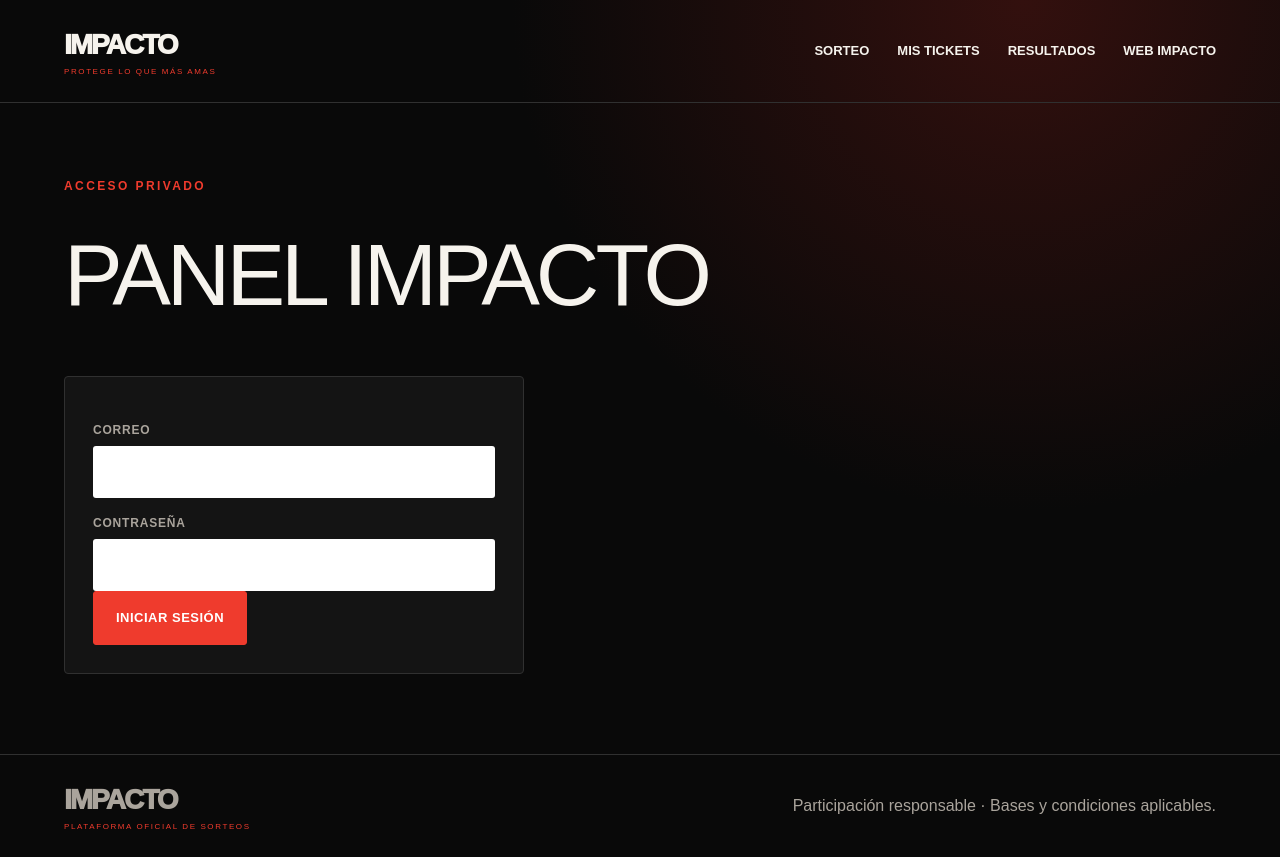
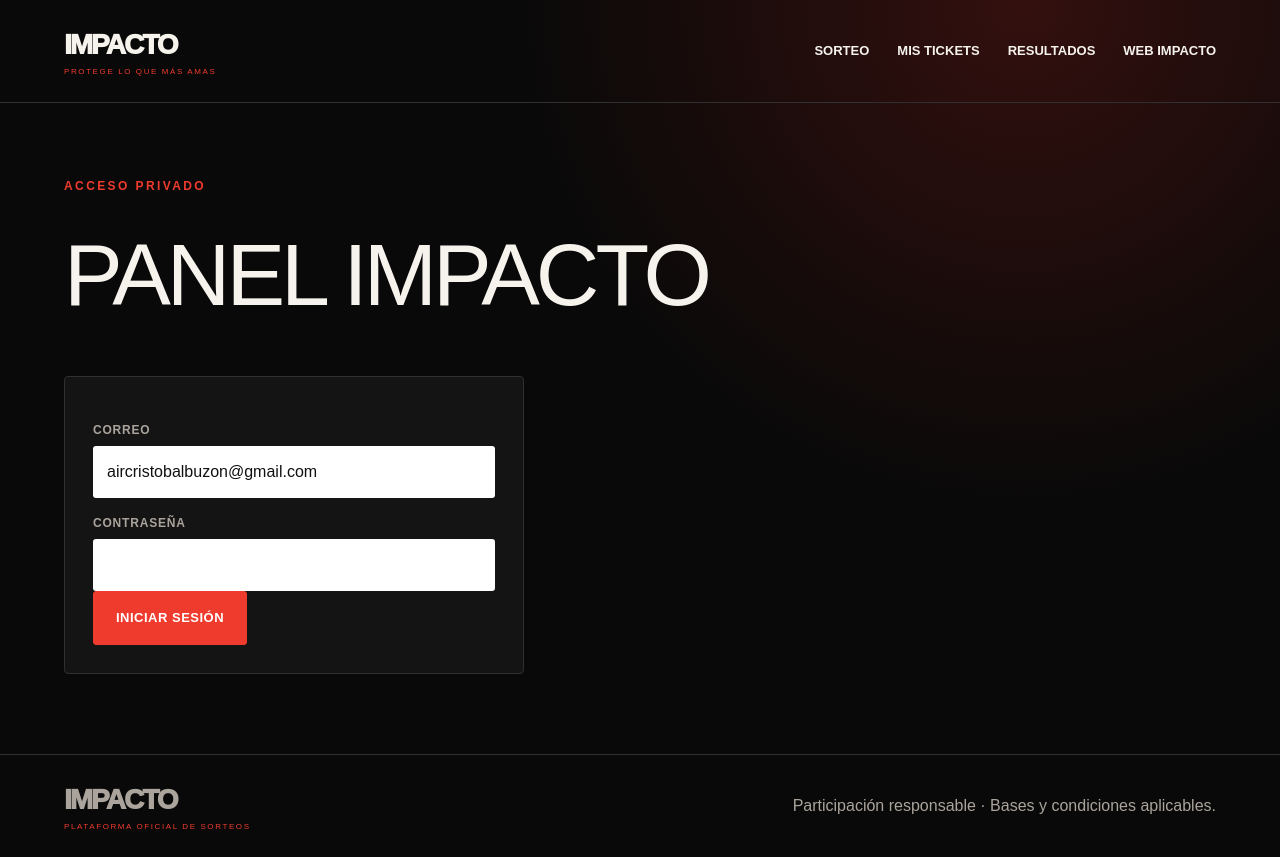
Before and after one commit to aircristobalbuzon-maker/impacto-sorteos, a Next.js app: page /acceso-admin in a window 1280 px wide. Built offline with nearby package versions, Linux system fonts and the light colour scheme.

Commit message:
fix: allow authenticated owner to enter admin panel

```diff
--- a/app/acceso-admin/page.tsx
+++ b/app/acceso-admin/page.tsx
@@ -1 +1,29 @@
-export default function Page(){return <main className="page"><span className="eyebrow">ACCESO PRIVADO</span><h1>PANEL IMPACTO</h1><form className="card" style={{maxWidth:460}} action="/api/auth/login" method="post"><label>Correo</label><input name="email" type="email" required/><label>Contraseña</label><input name="password" type="password" required/><button>INICIAR SESIÓN</button></form></main>}
+type Props = {
+  searchParams: Promise<{ error?: string; password?: string }>
+}
+
+export default async function Page({ searchParams }: Props) {
+  const params = await searchParams
+
+  return (
+    <main className="page">
+      <span className="eyebrow">ACCESO PRIVADO</span>
+      <h1>PANEL IMPACTO</h1>
+      <form className="card" style={{ maxWidth: 460 }} action="/api/auth/login" method="post">
+        {params.password === 'created' && (
+          <p role="status">Contraseña creada. Ingresa al panel con tus datos.</p>
+        )}
+        {params.error && (
+          <p role="alert" style={{ color: '#ff4d4f' }}>
+            No pudimos iniciar sesión. Revisa el correo y la contraseña.
+          </p>
+        )}
+        <label>Correo</label>
+        <input name="email" type="email" defaultValue="aircristobalbuzon@gmail.com" autoComplete="email" required />
+        <label>Contraseña</label>
+        <input name="password" type="password" autoComplete="current-password" required />
+        <button>INICIAR SESIÓN</button>
+      </form>
+    </main>
+  )
+}
```
